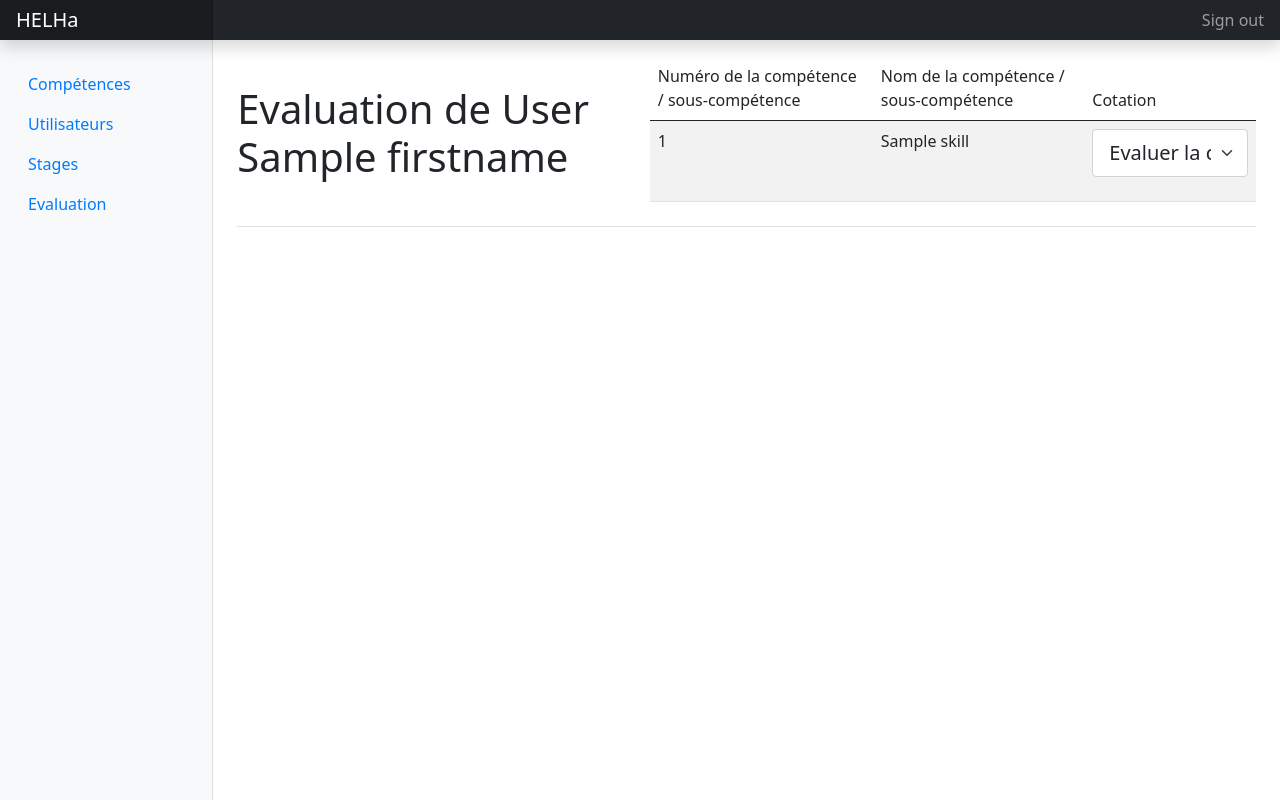
After one commit to valentinGailliez/projetStage, a Symfony app: template templates/evaluation/createEvaluation.html.twig in a window 1280 px wide. The commit adds this page. Run offline with Twig, Linux system fonts and the light colour scheme; the template is opened without the code that fills it: most values are stand-ins (such as "Sample title", 1, 10 or a date in 2020); some libraries are stand-ins or nearby versions.

Commit message:
interface listStudent and Evaluation created / sort skill by skillNumber

```diff
--- a/src/DataFixtures/UserFixtures.php
+++ b/src/DataFixtures/UserFixtures.php
@@ -19,7 +19,7 @@ class UserFixtures extends Fixture
             $user->setFirstName($faker->firstName)
                 ->setLastName($faker->lastName)
                 ->setMail($faker->email)
-                ->setType("Referent");
+                ->setType("Etudiant");
             $manager->persist($user);
         }
         $manager->flush();
--- a/src/Entity/Cotation.php
+++ b/src/Entity/Cotation.php
@@ -5,6 +5,7 @@ namespace App\Entity;
 use App\Entity\User;
 use App\Entity\SubSkill;
 use App\Entity\Intership;
+use App\Entity\Evaluation;
 use Doctrine\ORM\Mapping as ORM;
 use App\Repository\CotationRepository;
 use Doctrine\Common\Collections\Collection;
--- a/templates/base.html.twig
+++ b/templates/base.html.twig
@@ -51,13 +51,12 @@
 									<span data-feather="home"></span>
 									Stages
 								</a>
-							</li>
-							<li class="nav-item">
-								<a class="nav-link active" aria-current="page" href="{{path('accueilSkill')}}">
+								<a class="nav-link active" aria-current="page" href="{{path('viewEvaluation')}}">
 									<span data-feather="home"></span>
 									Evaluation
 								</a>
 							</li>
+
 						</ul>
 
 
--- /dev/null
+++ b/templates/evaluation/createEvaluation.html.twig
@@ -0,0 +1,38 @@
+{% extends 'base.html.twig' %}
+
+{% block title %}Evaluation
+{% endblock %}
+{% block body %}
+	<p class="h1">Evaluation de
+		{{student.lastname}}
+		{{student.firstname}}
+	</p>
+	<table class="table table-striped">
+		<thead>
+			<td>Numéro de la compétence / sous-compétence</td>
+			<td>Nom de la compétence / sous-compétence</td>
+			<td>Cotation</td>
+		</thead>
+
+		<tbody>
+			{% for skill in skills%}
+				{% if skill.subSkills != null %}
+					<tr>
+						<td>{{skill.skillNumber}}</td>
+						<td>{{skill.name}}</td>
+						<td>
+							<select class="form-select form-select-lg mb-3" aria-label=".form-select-lg example">
+								<option selected disabled>Evaluer la compétence</option>
+								<option value="1">One</option>
+								<option value="2">Two</option>
+								<option value="3">Three</option>
+								<option value="1">One</option>
+								<option value="2">Two</option>
+							</select>
+						</td>
+					</tr>
+				{% endif %}
+			</tbody>
+		{% endfor %}
+	</table>
+{% endblock %}
```
Also changed, not shown: config/routes/evaluation.yaml (+6 -2 lines), src/Controller/EvaluationController.php (+33 -1 lines), templates/evaluation/index.html.twig (+37 -14 lines), templates/evaluation/listEvaluation.html.twig (added).
